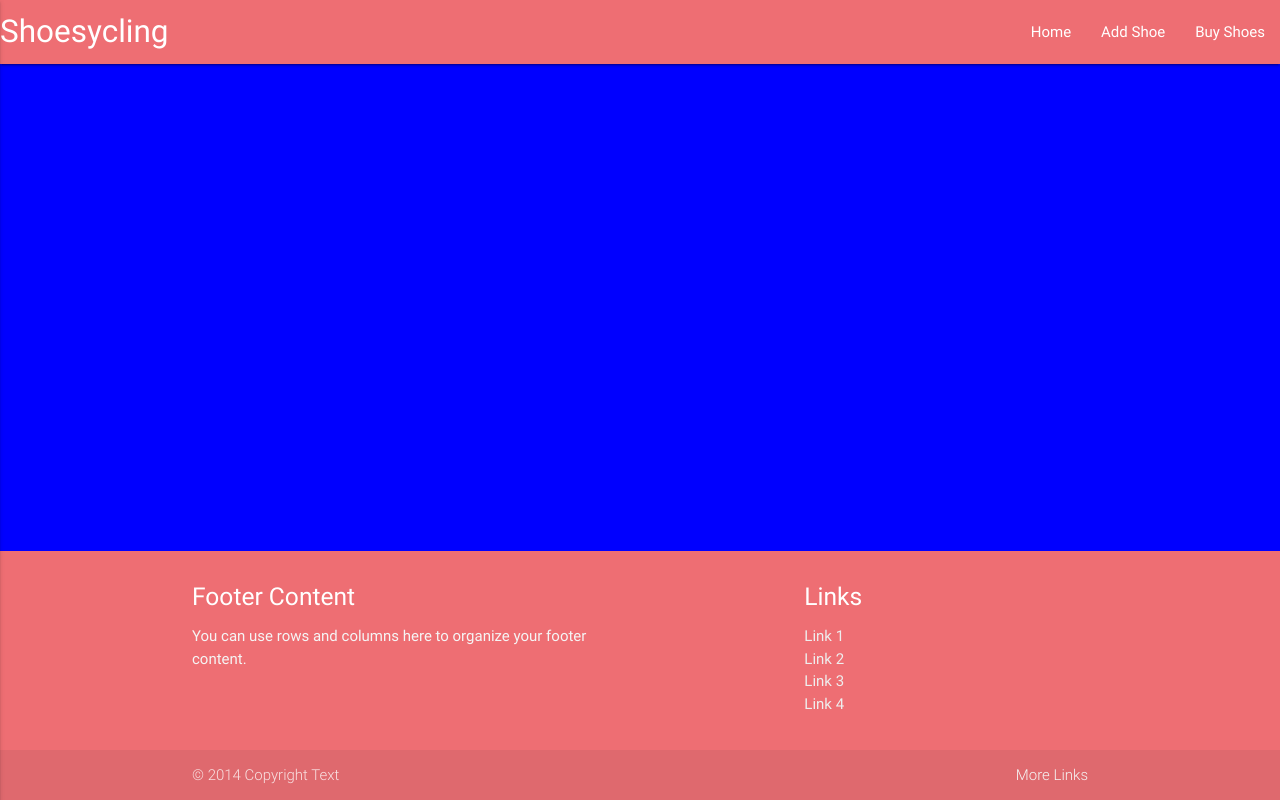
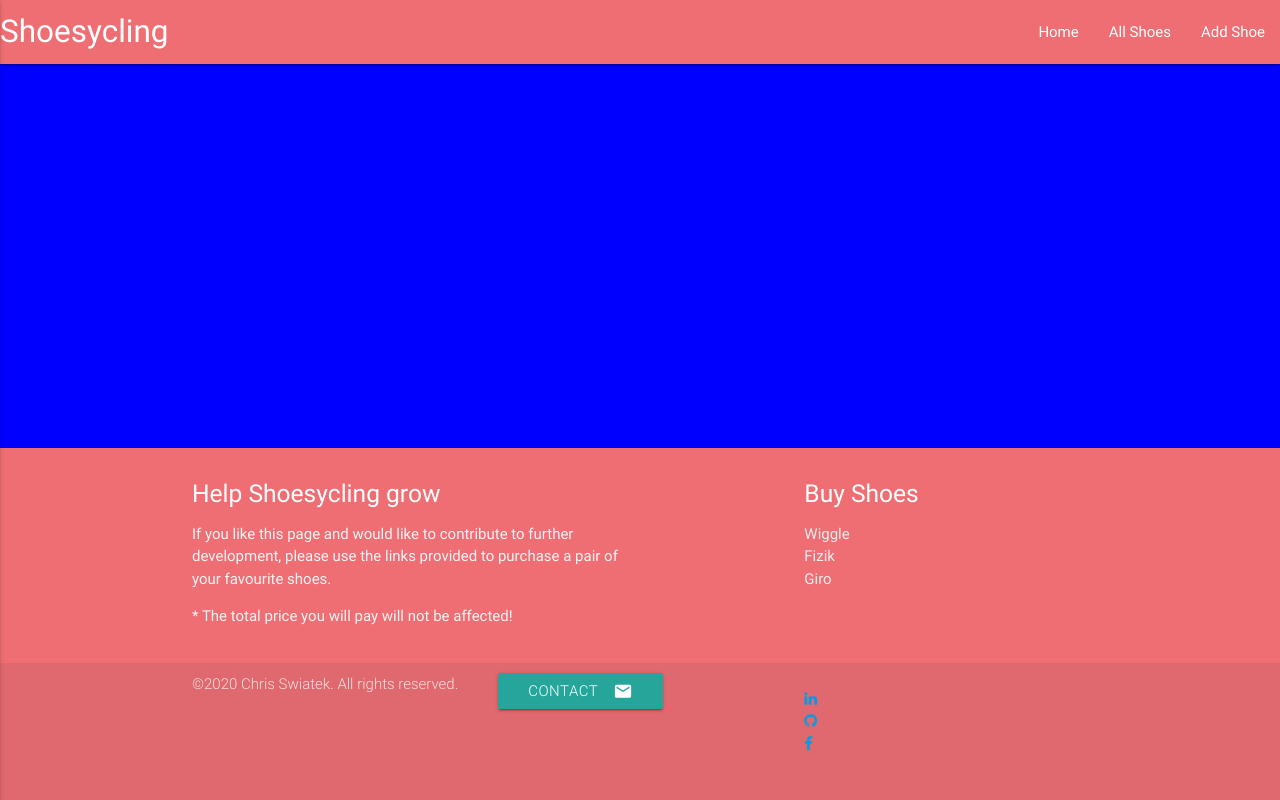
Before and after one commit to krisswiss/Data-Centric_Development-Milestone-Project, a Flask app: page / in a window 1280 px wide. Run offline with Flask 2, Linux system fonts and the light colour scheme; data that the repository does not hold is empty; some libraries are stand-ins or nearby versions.

Commit message:
added footer, contact modal, social links and links to purchase shoes in base.html

```diff
--- a/templates/base.html
+++ b/templates/base.html
@@ -8,6 +8,7 @@
 
     <link href="https://fonts.googleapis.com/icon?family=Material+Icons" rel="stylesheet">
     <link rel="stylesheet" href="https://cdnjs.cloudflare.com/ajax/libs/materialize/0.100.2/css/materialize.min.css">
+    <link href="https://stackpath.bootstrapcdn.com/font-awesome/4.7.0/css/font-awesome.min.css" rel="stylesheet" integrity="sha384-wvfXpqpZZVQGK6TAh5PVlGOfQNHSoD2xbE+QkPxCAFlNEevoEH3Sl0sibVcOQVnN" crossorigin="anonymous">
     <link rel="stylesheet" href="{{url_for('static', filename='css/style.css')}}" type="text/css" />
 </head>
 
@@ -19,13 +20,13 @@
                 <a href="#" data-activates="mobile-demo" class="button-collapse"><i class="material-icons">menu</i></a>
                 <ul id="nav-mobile" class="right hide-on-med-and-down">
                     <li><a href="#">Home</a></li>
+                    <li><a href="#">All Shoes</a></li>
                     <li><a href="#">Add Shoe</a></li>
-                    <li><a href="#">Buy Shoes</a></li>
                 </ul>
                 <ul class="side-nav" id="mobile-demo">
                     <li><a href="#">Home</a></li>
+                    <li><a href="#">All Shoes</a></li>
                     <li><a href="#">Add Shoe</a></li>
-                    <li><a href="#">Buy Shoes</a></li>
                 </ul>
             </div>
         </nav>
@@ -41,24 +42,96 @@
 		<div class="container">
 			<div class="row">
 				<div class="col l6 s12">
-					<h5 class="white-text">Footer Content</h5>
-					<p class="grey-text text-lighten-4">You can use rows and columns here to organize your footer content.</p>
+					<h5 class="white-text">Help Shoesycling grow</h5>
+					<p class="grey-text text-lighten-4">If you like this page and would like to contribute to further development, please use the links provided to purchase a pair of your favourite shoes.</p>
+                    <p class="grey-text text-lighten-4">* The total price you will pay will not be affected!</p>
 				</div>
 				<div class="col l4 offset-l2 s12">
-					<h5 class="white-text">Links</h5>
+					<h5 class="white-text">Buy Shoes</h5>
 					<ul>
-						<li><a class="grey-text text-lighten-3" href="#!">Link 1</a></li>
-						<li><a class="grey-text text-lighten-3" href="#!">Link 2</a></li>
-						<li><a class="grey-text text-lighten-3" href="#!">Link 3</a></li>
-						<li><a class="grey-text text-lighten-3" href="#!">Link 4</a></li>
+						<li><a target="_blank" class="grey-text text-lighten-3" href="https://www.wiggle.co.uk/cycle/cycling-shoes">Wiggle</a></li>
+						<li><a target="_blank" class="grey-text text-lighten-3" href="https://www.fizik.com/eu_en/shop/shoes.html">Fizik</a></li>
+						<li><a target="_blank" class="grey-text text-lighten-3" href="https://www.giro.com/c/bike-shoes">Giro</a></li>
 					</ul>
 				</div>
 			</div>
 		</div>
 		<div class="footer-copyright">
 			<div class="container">
-				© 2014 Copyright Text
-				<a class="grey-text text-lighten-4 right" href="#!">More Links</a>
+            <div class="row">
+
+            <!-- Copyright -->
+
+            <div class="col s12 l4">
+                ©2020 Chris Swiatek. All rights reserved.
+            </div>
+
+            <!-- Modal -->
+            <div class="col s12 l4">
+
+				<!-- Modal Trigger -->
+                <button data-target="modal1" class="btn modal-trigger waves-effect waves-light" name="contact-form-btn">Contact<i class="material-icons right">email</i></button>
+
+				<!-- Modal Structure -->
+				<div id="modal1" class="modal modal-fixed-footer black-text">
+					<div class="modal-content">
+						<div class="row">
+							<form class="col s12">
+								<div class="row">
+									<div class="input-field col s12">
+										<input placeholder="name" id="name" type="text" class="validate" required>
+										<label for="name">Name</label>
+									</div>
+								</div>
+								<div class="row">
+									<div class="input-field col s12">
+										<input id="email" type="email" class="validate" required>
+										<label for="email">Email</label>
+									</div>
+								</div>
+								<div class="row">
+									<div class="input-field col s12">
+										<textarea id="textarea1" class="materialize-textarea" required></textarea>
+										<label for="textarea1">Message</label>
+									</div>
+								</div>
+							</form>
+						</div>
+					</div>
+					<div class="modal-footer">
+						<a href="#!" class="modal-action modal-close waves-effect waves-green btn-flat">Cancel</a>
+                        <a href="#!" class="modal-action modal-close waves-effect waves-green btn-flat">Send</a>
+					</div>
+				</div>
+            </div>
+
+            <!-- Social Links -->
+            <div class="col s12 l4">
+                <ul class="list-inline social-links">
+                  <li class="list-inline-item">
+                     <a target="_blank" href="https://www.linkedin.com/in/chris-swiatek-ab4353178/">
+                     <i class="fa fa-linkedin" aria-hidden="true"></i>
+                     <span class="sr-only">Linked In</span>
+                     </a>
+                  </li>
+                  <li class="list-inline-item">
+                     <a target="_blank" href="https://github.com/krisswiss">
+                     <i class="fa fa-github" aria-hidden="true"></i>
+                     <span class="sr-only">GitHub</span>
+                     </a>
+                  </li>
+                  <li class="list-inline-item">
+                     <a target="_blank" href="https://www.facebook.com/chris.swiatek.963">
+                     <i class="fa fa-facebook" aria-hidden="true"></i>
+                     <span class="sr-only">Facebook</span>
+                     </a>
+                  </li>
+               </ul>
+            </div>
+
+
+
+            </div>
 			</div>
 		</div>
 	</footer>
@@ -68,6 +141,7 @@
     <script type="text/javascript">
         $(document).ready(function() {
             $(".button-collapse").sideNav();
+            $('.modal').modal();
         });
 
     </script>
```
